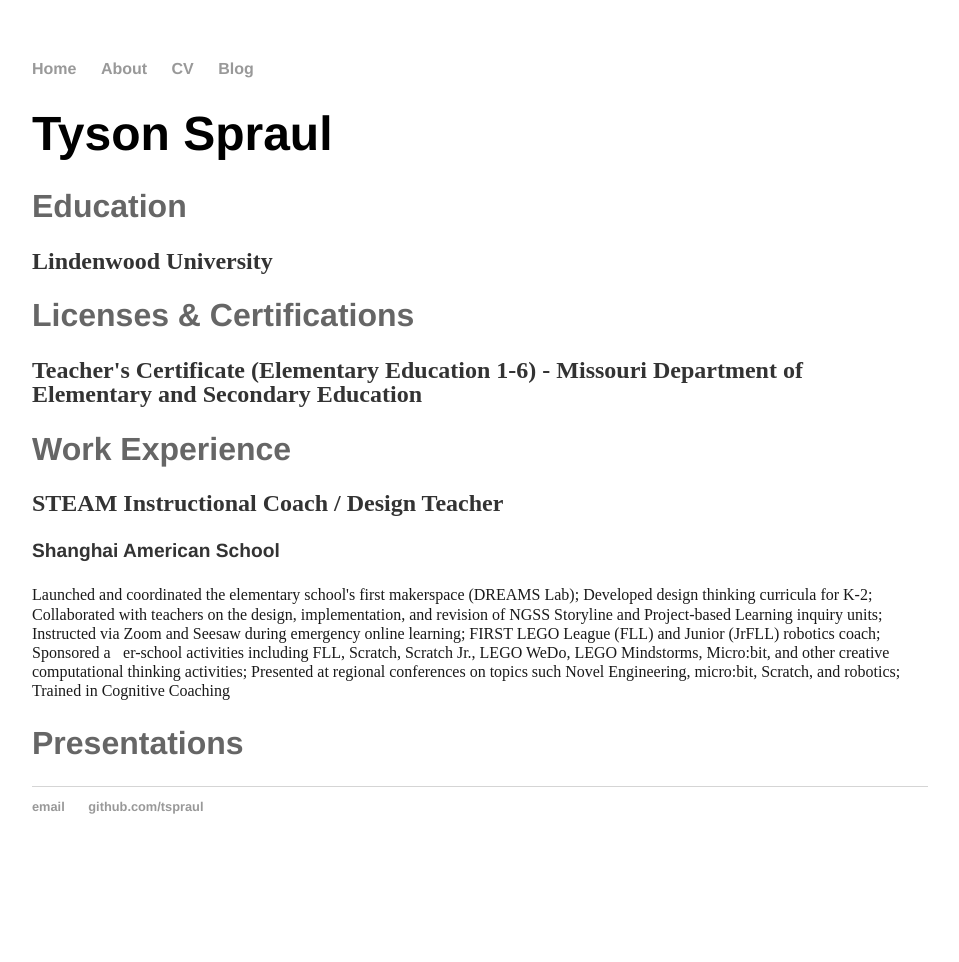
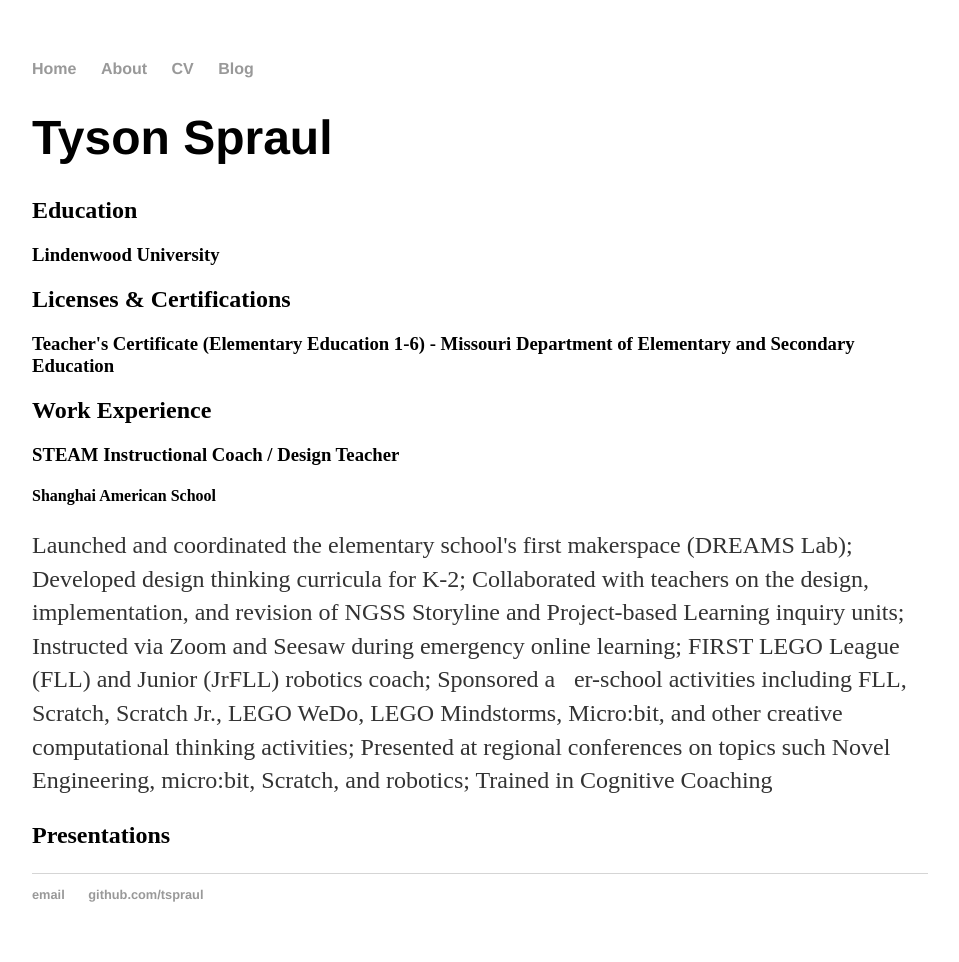
Before and after one commit to tspraul/tspraul, a Jekyll site: the page built from cv/index.html, in a window 1280 px wide. Shown: the whole page, without its empty margins (160-1119 px from the left). Built offline with Jekyll 4.4.1, drawn with Linux system fonts in a browser that asks for light colours; before the commit the page ends 900 px from its top, so only the background shows below that.

Commit message:
Update main.css

```diff
--- a/css/main.css
+++ b/css/main.css
@@ -19,31 +19,14 @@ a {
 a:hover {
     text-decoration: underline;
 }
-h1, h2, h3, h4, h5, h6 {
-  line-height: 1;
-}
 h1 {
     font-size: 3em;
     font-family:'Helvetica', 'Arial', 'Sans-Serif';
 }
-h2 {
-    font-size: 2em;
-    font-family:'Helvetica', 'Arial', 'Sans-Serif';
-    color: #666;
-}
-h3 {
+p {
     font-size: 1.5em;
+    line-height: 1.4em;
     color: #333;
-}
-h4 {
-    font-size: 1.2em;
-    font-family:'Helvetica', 'Arial', 'Sans-Serif';
-    color: #333;
-}
-p {
-    font-size: 1em;
-    line-height: 1.2em;
-    color: #1a1a1a;
 }
 footer {
     border-top: 1px solid #d5d5d5;
```
